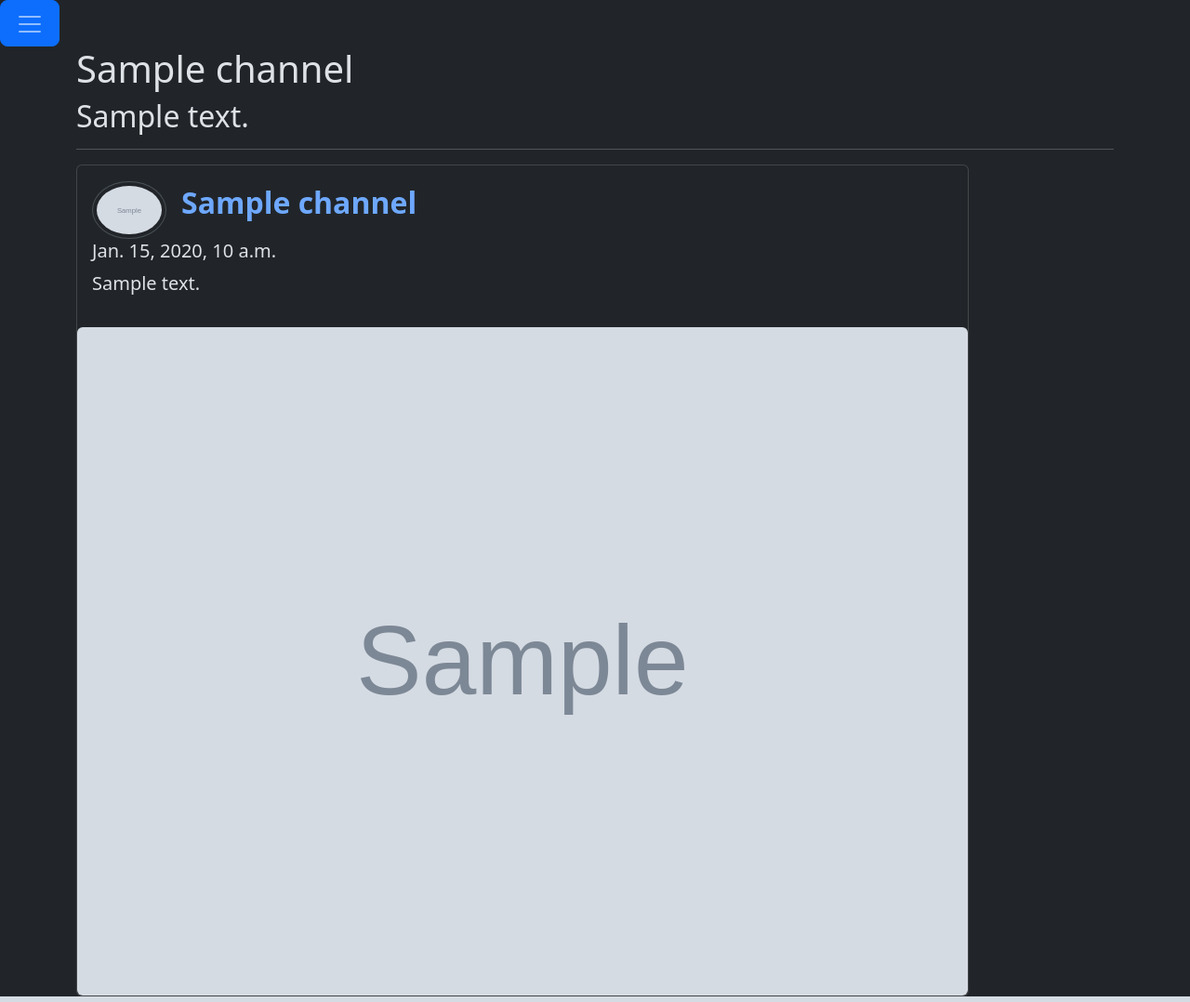
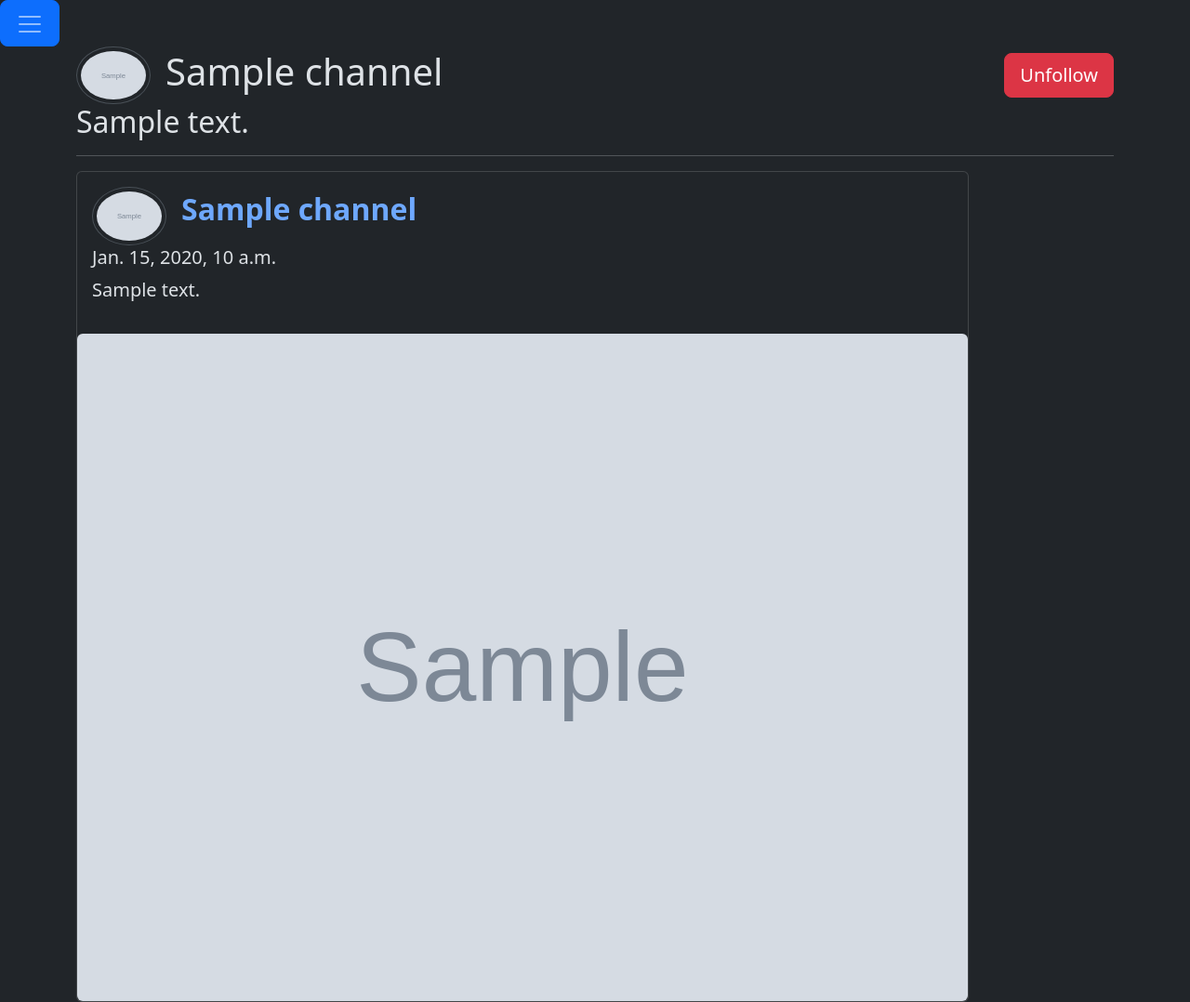
Before and after one commit to yagodanr/social_media, a Django app: page /channel/1 in a window 1280 px wide. Shown: the whole page at 93% size. Run offline with Django 5.2, Linux system fonts and the light colour scheme; a user stored in the database is signed in; tables that the repository leaves empty hold one stand-in row (values such as "Sample post"); grey boxes marked "Sample" are stand-in pictures.

Commit message:
Added follow button for channels

```diff
--- a/social_media/views.py
+++ b/social_media/views.py
@@ -1,4 +1,5 @@
 from typing import Any
+from django.http import HttpRequest, HttpResponse
 from django.shortcuts import render
 from django.views.generic import ListView, CreateView, TemplateView, DetailView
 
@@ -23,6 +24,26 @@ class MainPage(TemplateView):
 class ChannelView(DetailView):
     model = Channel
 
+    def post(self, request: HttpRequest, *args: Any, **kwargs: Any) -> HttpResponse:
+
+        if "follow" in request.POST:
+            channel = self.get_object()
+            user = request.user
+
+            if user not in channel.following.all():
+                channel.following.add(request.user)
+                channel.save()
+        elif "unfollow" in request.POST:
+            channel = self.get_object()
+            user = request.user
+
+            if user in channel.following.all():
+                channel.following.remove(user)
+                channel.save()
+
+
+        return super().get(request, *args, **kwargs)
+
 class MyUserView(DetailView):
     model = MyUser
     template_name = "social_media/user_detail.html"
--- a/templates/social_media/channel_detail.html
+++ b/templates/social_media/channel_detail.html
@@ -1,9 +1,38 @@
 {% extends 'base.html' %}
+{% load static %}
 
 
 {% block content %}
 <div class="container">
-  <h1 class="fs-1">{{ channel.name }}</h1>
+  <div class="d-flex align-items-center">
+    {% if channel.photo %}
+      <img src="{{ channel.photo.url }}" class="avatar rounded-circle img-thumbnail me-3" width="80rem" height="80rem">
+    {% else %}
+      <img src="{% static 'img/icon.svg' %}" class="avatar rounded-circle img-thumbnail me-3" width="80rem" height="80rem">
+    {% endif %}
+
+    <h1 class="fs-1">{{ channel.name }}</h1>
+
+    {% if user.is_authenticated %}
+      {% if user in channel.following.all %}
+        <form method="POST" action="{% url 'channel' channel.id %}" class="ms-auto">
+          {% csrf_token %}
+
+          <button type="submit" name="unfollow" class="btn btn-lg btn-danger">Unfollow</button>
+        </form>
+
+      {% else %}
+        <form method="POST" action="{% url 'channel' channel.id %}" class="ms-auto">
+          {% csrf_token %}
+
+          <button type="submit" name="follow" class="btn btn-lg btn-primary">Follow</button>
+        </form>
+
+      {% endif %}
+
+    {% endif %}
+
+  </div>
   {% if channel.description != None %}
     <h2 class="fs-2">{{ channel.description }} </h2>
 
```
